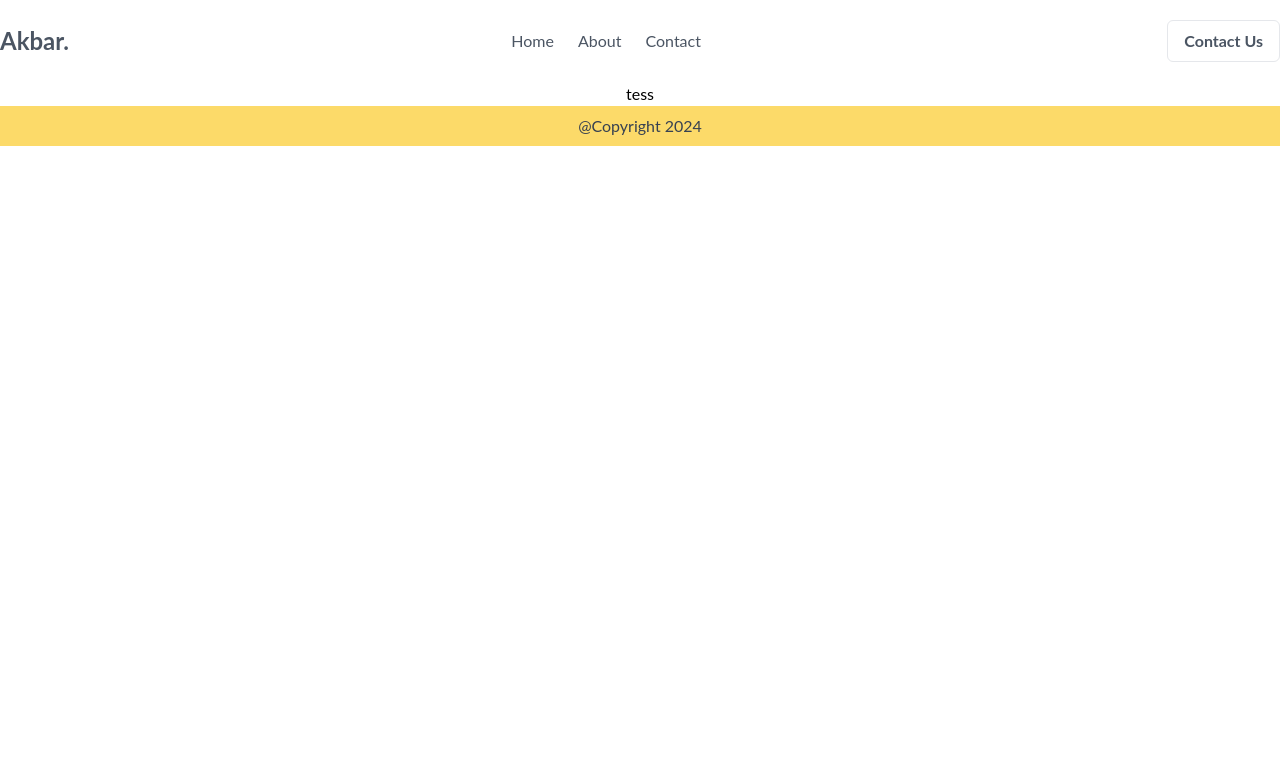
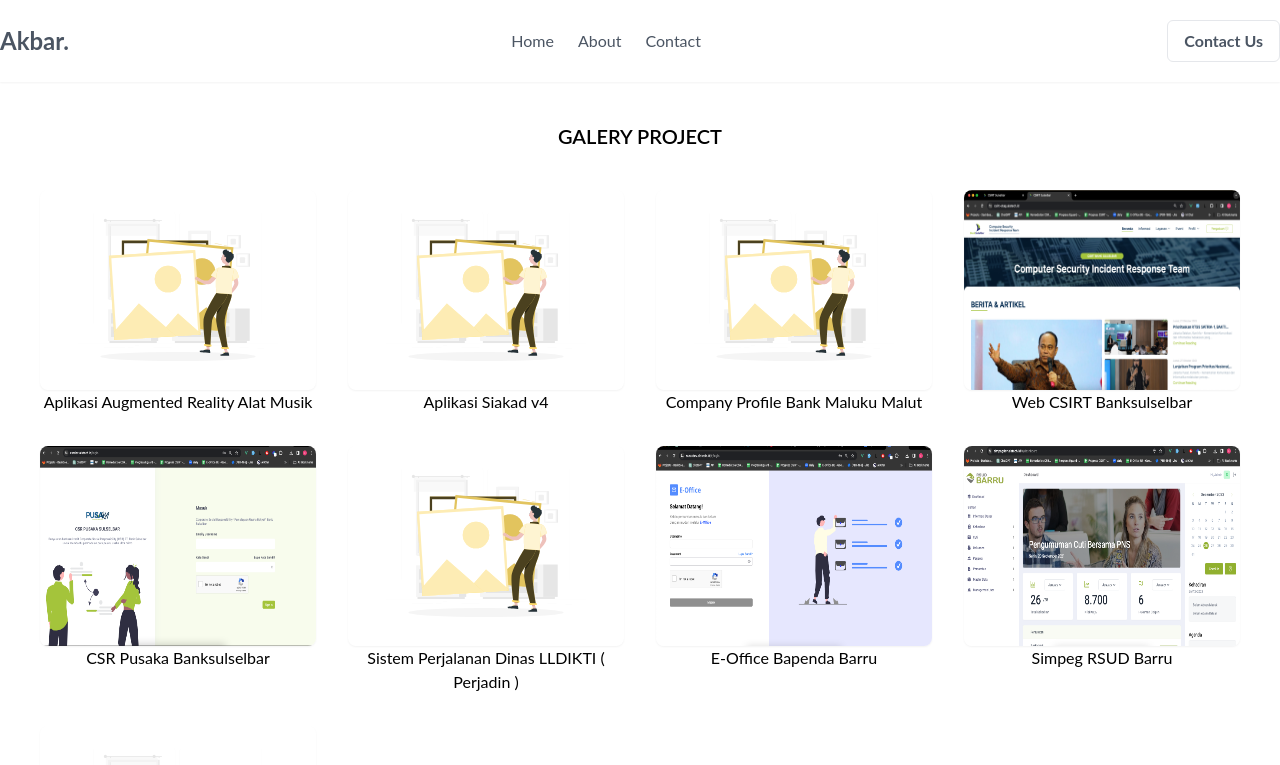
Before and after one commit to makbar666/react-portfolio, a React (Create React App) app: page /project in a window 1280 px wide. Shown: the top 765 px of the page. Built offline with nearby package versions, Linux system fonts and the light colour scheme.

Commit message:
update galery project

```diff
--- a/package.json
+++ b/package.json
@@ -12,6 +12,7 @@
     "react": "^18.2.0",
     "react-dom": "^18.2.0",
     "react-icons": "^4.12.0",
+    "react-modal": "^3.16.1",
     "react-router-dom": "^6.22.0",
     "react-scripts": "5.0.1",
     "react-slick": "^0.29.0",
--- a/src/components/Content.js
+++ b/src/components/Content.js
@@ -11,7 +11,7 @@ const Content = () => {
 
     return (
         <div>
-            <div className='py-10'>
+            <div className='py-10 z-0 relative'>
                 <h1 className='text-sm  font-semibold'>LAST PROJECT</h1>
                 <h1 className='text-4xl  font-semibold'>What have I done?</h1>
                 <div className="p-4 md:p-10 space-y-5 md:space-y-10">
@@ -62,7 +62,6 @@ const Content = () => {
                         </div>
                     </div>
                     <div>
-
                         <Link to='/project'>
                             <BaseButton text='See More' >
                             </BaseButton>
--- a/src/components/Navbar.js
+++ b/src/components/Navbar.js
@@ -31,17 +31,15 @@ const Navbar = () => {
   const [isHovered, setIsHovered] = useState(false);
 
   const handleButtonClick = () => {
-    // Logika atau aksi yang ingin dilakukan saat tombol diklik
   };
 
   const handleIconClick = (iconLink) => {
-    // Logika atau aksi yang ingin dilakukan saat ikon diklik
     window.open(iconLink, '_blank');
   };
 
   return (
     <motion.nav
-      className={`w-full py-5 transition-all duration-300 ${isNavbarFixed ? 'fixed top-0 bg-white shadow-sm' : ''}`}
+      className={`w-full py-5 transition-all duration-300 shadow-sm z-50 ${isNavbarFixed ? 'fixed top-0 bg-white shadow-sm' : ''}`}
       initial={{ opacity: 0, y: -50 }}
       animate={{ opacity: 1, y: 0 }}
       exit={{ opacity: 0, y: -50 }}
--- a/src/components/Project.js
+++ b/src/components/Project.js
@@ -1,9 +1,148 @@
-import React from 'react';
+import React, { useState } from 'react';
+import Modal from './modal/Modal';
+import CSIRTImage from '../assets/png/landingpagecsirt.png';
+import CSRPusakaImage from '../assets/png/landingpagecsrpusaka.png';
+import EOfficeImage from '../assets/png/landingpageeoffice.png';
+import SimpegImage from '../assets/png/landingpagesimpeg.png';
+import noImage from '../assets/svg/noImage.svg';
+
+const projectsData = [
+    //
+    //
+    {
+        id: 1,
+        image: noImage,
+        title: 'Aplikasi Augmented Reality Alat Musik',
+        description: 'Aplikasi Augmented reality alat musik dengan metode Marker Tracking yang di peruntukan untuk kebutuhan bahan mengajar guru di Sekolah Dasar di daerah Makassar, Aplikasi ini di development menggunakan bahasa C# dan menggunakan software Unity.',
+        tecnologies: ['C#'],
+        linkWeb: ''
+    },
+    {
+        id: 1,
+        image: noImage,
+        title: 'Aplikasi Siakad v4',
+        description: 'Aplikasi Siakad v4 ini di dedikasikan untuk mahasiswa dimana berfungsi untuk mengecek jadwal, nilai dan kebutuhan mahasiswa lainnya',
+        tecnologies: ['Flutter'],
+        linkWeb: ''
+    },
+    {
+        id: 1,
+        image: noImage,
+        title: 'Company Profile Bank Maluku Malut',
+        description: 'Website ini di bangun untuk sebagai company profile Bank Maluku Malut, selain itu website ini di permudah untuk di update kontennya melalui CMS.        ',
+        tecnologies: ['Vue Js', 'Node.js', 'TailwindCSS', 'PostgreSQL'],
+        linkWeb: 'https://bankmalukumalut.co.id/'
+    },
+    {
+        id: 1,
+        image: CSIRTImage,
+        title: 'Web CSIRT Banksulselbar',
+        description: 'Website CSIRT atau Computer Security Incident Response Team atau Tim Respons Insiden Keamanan Komputer. CSIRT adalah website untuk sebuah kelompok atau tim yang bertanggung jawab untuk menanggapi dan mengelola insiden keamanan komputer dalam suatu organisasi atau entitas.',
+        tecnologies: ['Vue Js', 'Node.js', 'TailwindCSS', 'PostgreSQL'],
+        linkWeb: 'https://csirt.banksulsebar.co.id/'
+    },
+    {
+        id: 2,
+        image: CSRPusakaImage,
+        title: 'CSR Pusaka Banksulselbar',
+        description: 'Website ini di bangun untuk Pengajuan Pinjaman user/nasabah. dimana disini pegawai bank yang bertugas untuk menginput data nasabah , kemudiakan akan di aprovall oleh atasannya ',
+        tecnologies: ['Vue Js', 'Java Springboot', 'TailwindCSS', 'PostgreSQL'],
+        linkWeb: 'https://csrdev.aistech.id/'
+    },
+    {
+        id: 1,
+        image: noImage,
+        title: 'Sistem Perjalanan Dinas  LLDIKTI ( Perjadin )',
+        description: 'Sistem perjalanan dinas merujuk pada rangkaian prosedur dan kebijakan yang diatur untuk mengelola dan memfasilitasi kebutuhan perjalanan yang berkaitan dengan tugas dinas atau pekerjaan',
+        tecnologies: ['Angular Js', 'Express.js', 'TailwindCSS', 'PostgreSQL'],
+        linkWeb: 'https://perjadin.lldikti9.go.id/'
+    },
+    {
+        id: 3,
+        image: EOfficeImage,
+        title: 'E-Office Bapenda Barru',
+        description: 'Sistem Persuratan ini di rancang untk mengelola persuratan yang ada di lingkup kantor tersebut , serta bisa juga keluar dari lingkup perusahaan/instansi',
+        tecnologies: ['Vue Js', 'Node.js', 'TailwindCSS', 'PostgreSQL'],
+        linkWeb: 'https://suratdev.aistech.id/'
+    },
+    {
+        id: 4,
+        image: SimpegImage,
+        title: 'Simpeg RSUD Barru',
+        description: 'Sistem kepegawaian ini dirancang untuk memudahkan administrasi dan pengelolaan sumber daya manusia (SDM), termasuk informasi tentang karyawan, Absensi,  proses rekrutmen, pelatihan, penggajian, evaluasi kinerja, serta pengembangan karir',
+        tecnologies: ['Vue Js', 'Go Lang', 'TailwindCSS', 'PostgreSQL'],
+        linkWeb: 'https://simpegdev.aistech.id/'
+    },
+    {
+        id: 1,
+        image: noImage,
+        title: 'Aplikasi Mobile App Quis Srisuntari',
+        description: 'Membangun Aplikasi Mobile Quis Srisuntari untuk kebutuhan mengecek kesehatan Anak yang baru lahir, Aplikasi ini seperti layaknya Quis dimana user akan mengisi data anak, Kemudian akan menjawab semua soal yang sdh di kondisikan sesuai dengan umur yg di input. Dan output dari Aplikasi ini berupa Pdf yang berisi kondisi anak.',
+        tecnologies: ['Flutter'],
+        linkWeb: ''
+    },
+];
 
 const Project = () => {
+    const [isModalOpen, setModalOpen] = useState(false);
+    const [selectedProject, setSelectedProject] = useState(null);
+
+    const openModal = (project) => {
+        setSelectedProject(project);
+        setModalOpen(true);
+        console.log('open modal');
+    };
+
+    const closeModal = () => {
+        setModalOpen(false);
+        console.log('close modal');
+    };
+
     return (
-        <div>tess</div>
-    )
-}
+        <div className='py-10 z-0 relative'>
+            <h1 className='text-xl font-semibold'>GALERY PROJECT</h1>
+            <div className="p-4 md:p-10 space-y-5 md:space-y-10">
+                <div className="grid grid-cols-1 md:grid-cols-2 lg:grid-cols-4 gap-8">
+                    {projectsData.map((project) => (
+                        <div key={project.id} className="transition duration-300 ease-in-out delay-75 hover:scale-110 ">
+                            <div className="group space-y-1 grid content-center justify-items-center relative shadow-sm rounded-lg">
+                                <img src={project.image} alt={project.title} className="h-[200px] rounded-lg" />
+                                <div onClick={() => openModal(project)} className="hidden group-hover:flex items-center justify-center absolute inset-0 bg-black bg-opacity-30 text-white cursor-pointer rounded-lg">
+                                    <svg xmlns="http://www.w3.org/2000/svg" viewBox="0 0 16 16" fill="currentColor" className="w-6 h-6">
+                                        <path fillRule="evenodd" d="M4.22 11.78a.75.75 0 0 1 0-1.06L9.44 5.5H5.75a.75.75 0 0 1 0-1.5h5.5a.75.75 0 0 1 .75.75v5.5a.75.75 0 0 1-1.5 0V6.56l-5.22 5.22a.75.75 0 0 1-1.06 0Z" clipRule="evenodd" />
+                                    </svg>
+                                </div>
+                            </div>
+                            <span className="text-justify text-base">{project.title}</span>
+                        </div>
+                    ))}
+                </div>
+            </div>
+            {isModalOpen && selectedProject && (
+                <Modal isOpen={isModalOpen} closeModal={closeModal} title={selectedProject.title}>
+                    <div className='space-y-3 pb-3'>
+                        <p className="text-justify">{selectedProject.description}</p>
+                        <p className="text-justify">Tecnologies: {selectedProject.tecnologies.join(', ')}</p>
+                        <div className='pt-3'>
+                            {selectedProject.linkWeb ? (
+                                <a
+                                    className='border p-3 rounded-md hover:bg-primary hover:text-gray-600 transition duration-300 ease-in-out delay-75'
+                                    href={selectedProject.linkWeb}
+                                    target="_blank"
+                                    rel="noreferrer"
+                                >
+                                    Visit Project
+                                </a>
+                            ) : (
+                                <p className="text-gray-600">Project in Local</p>
+                            )}
+                        </div>
+
+                    </div>
+                </Modal>
+            )}
+        </div>
+    );
+};
 
 export default Project;
--- /dev/null
+++ b/src/components/modal/Modal.js
@@ -0,0 +1,49 @@
+import React from 'react';
+import Modal from 'react-modal';
+
+const customStyles = {
+    content: {
+        top: '50%',
+        left: '50%',
+        right: 'auto',
+        bottom: 'auto',
+        marginRight: '-50%',
+        transform: 'translate(-50%, -50%)',
+        width: '90%', // Adjusted width for responsiveness
+        maxWidth: '900px', // Set a maximum width for larger screens
+        backgroundColor: 'transparent', // Set the background color to transparent
+        border: 'none', // Remove default border
+    },
+    overlay: {
+        backgroundColor: 'rgba(0, 0, 0, 0.5)', // Set the background color with 30% black opacity
+    },
+};
+
+const CustomModal = ({ isOpen, closeModal, title, children }) => {
+    return (
+        <Modal
+            isOpen={isOpen}
+            onRequestClose={closeModal}
+            contentLabel="Custom Modal"
+            style={customStyles}
+        >
+            <div className="bg-white rounded-lg p-8">
+                <div className='flex justify-between '>
+                    <h2 className="md:text-xl text-lg font-bold">{title}</h2>
+                    <div className='grid content-center '>
+                        <button className=" hover:bg-gray-200 font-bold py-2 px-2 rounded-full" onClick={closeModal}>
+                            <svg xmlns="http://www.w3.org/2000/svg" fill="none" viewBox="0 0 24 24" stroke-width="1.5" stroke="currentColor" class="w-5 h-5">
+                                <path stroke-linecap="round" stroke-linejoin="round" d="M6 18 18 6M6 6l12 12" />
+                            </svg>
+                        </button>
+                    </div>
+                </div>
+                <div className='pt-5'>
+                    {children}
+                </div>
+            </div>
+        </Modal>
+    );
+};
+
+export default CustomModal;
--- a/src/index.js
+++ b/src/index.js
@@ -3,8 +3,11 @@ import ReactDOM from 'react-dom/client';
 import './index.css';
 import App from './App';
 import reportWebVitals from './reportWebVitals';
+import Modal from 'react-modal';
+
 
 const root = ReactDOM.createRoot(document.getElementById('root'));
+Modal.setAppElement('#root');
 root.render(
   <React.StrictMode>
     <App />
```
Also changed, not shown: src/assets/svg/noImage.svg (added), 1 other file (tests, documents, lock files or other folders).
